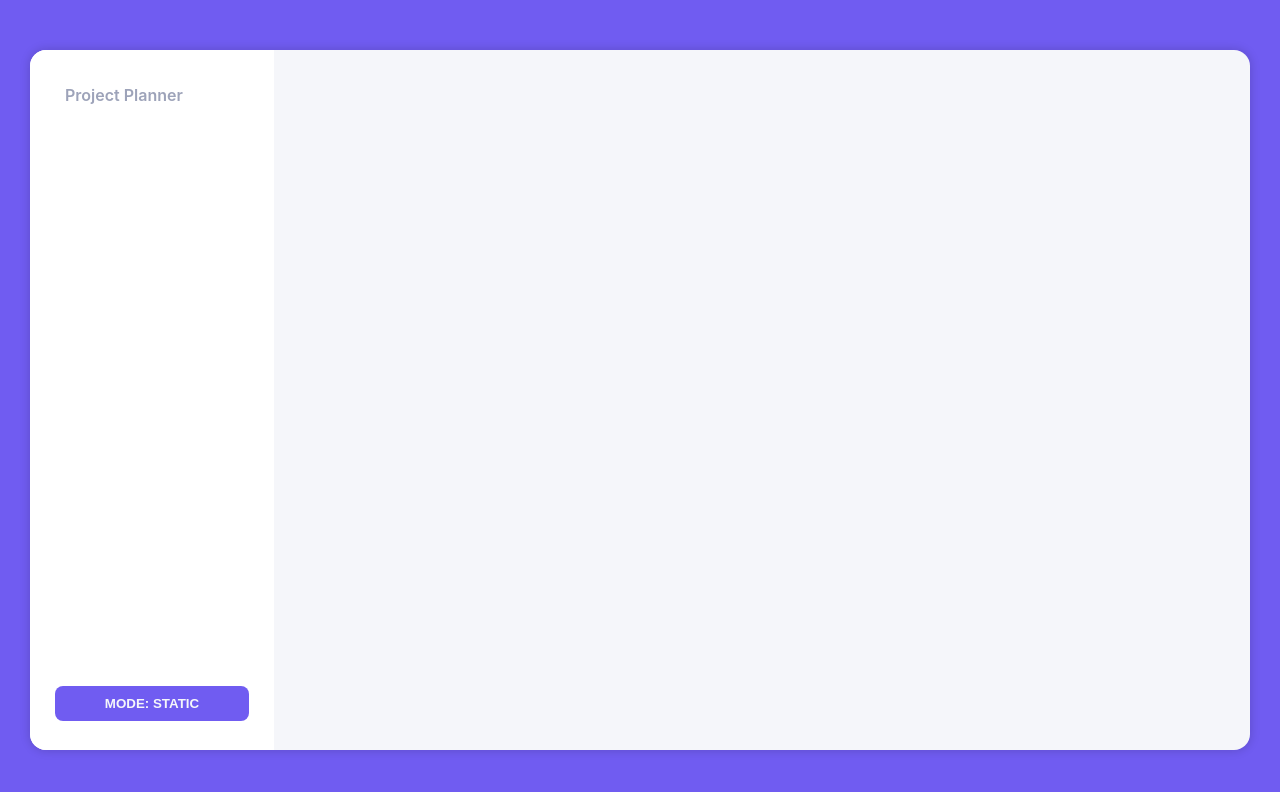
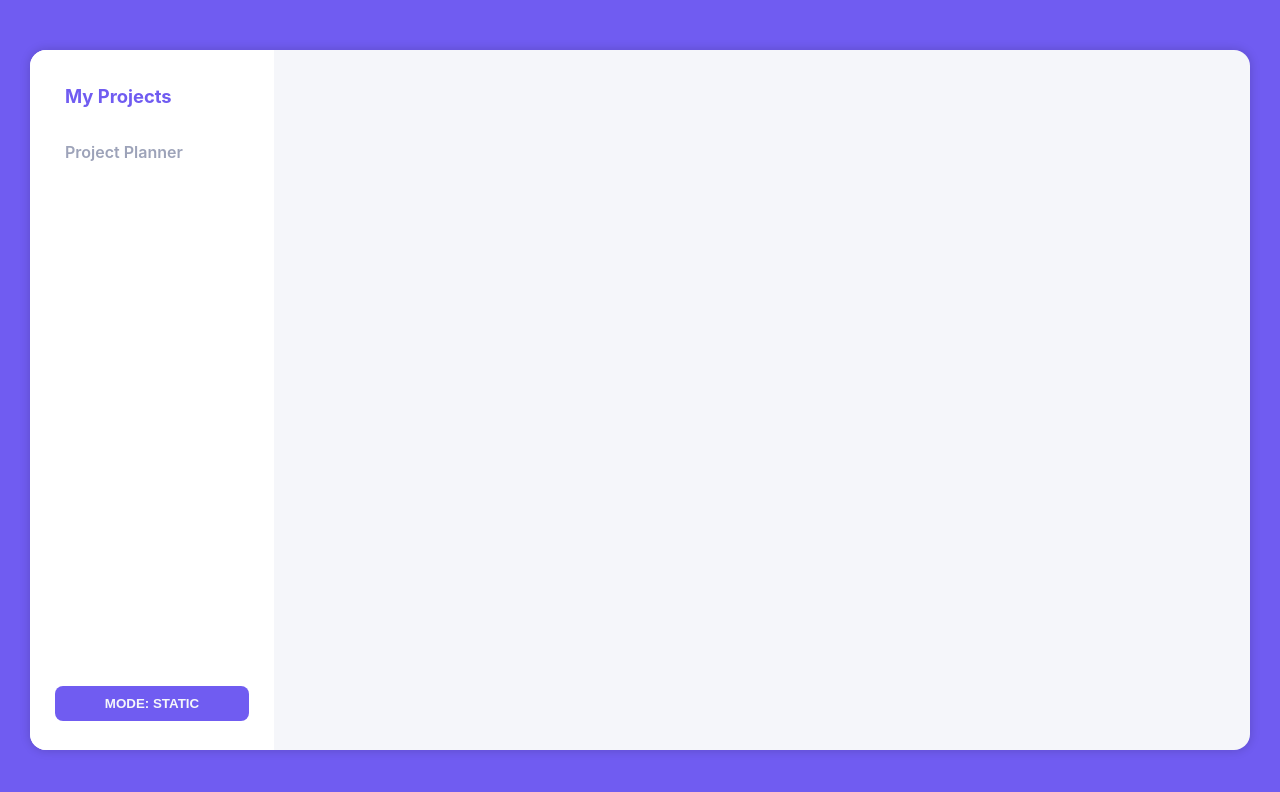
Before and after one commit to coltonehrman/project_showcase, a React (Create React App) app: page /#/ in a window 1280 px wide. Shown: the top 792 px of the page. Built offline with nearby package versions, Linux system fonts and the light colour scheme.

Commit message:
add navbar header and comment out links that are not implemented

```diff
--- a/src/components/NavBar.js
+++ b/src/components/NavBar.js
@@ -4,10 +4,11 @@ import { ModeContext } from '../App'
 import storage from '../controllers/storage'
 import '../css/NavBar.css'
 
-const NavHeader = ({ title }) => {
+const NavHeader = ({ title, children }) => {
   return (
-    <div className="navheader">
-      <h4 className="navheader--title">{title}</h4>
+    <div className="navbar--header">
+      <h4 className="navbar--header__title">{title}</h4>
+      {children}
     </div>
   )
 }
@@ -51,7 +52,8 @@ const ProjectLinks = () => {
   if (!projects) return null
 
   return (
-    <>
+    <div className="navbar">
+      <NavHeader title="My Projects">
         <div className="navbar--links">
           {projects.map((project, i) => (
             (project.editing) ?
@@ -72,6 +74,7 @@ const ProjectLinks = () => {
               </NavLink>
           ))}
         </div>
+      </NavHeader>
 
       <div className="navbar--footer">
         {mode === 'edit' &&
@@ -105,7 +108,7 @@ const ProjectLinks = () => {
           MODE: <span className="navlink--mode__type">{mode}</span>
         </button>
       </div>
-    </>
+    </div>
   )
 }
 
@@ -113,6 +116,8 @@ const ProjectDetailLinks = () => {
   const { project } = useParams()
 
   return (
+    <div className="navbar">
+      <NavHeader title={project}>
         <div className="navbar--links">
           <NavLink
             to={`/${project}/`}
@@ -124,7 +129,7 @@ const ProjectDetailLinks = () => {
             Dashboard
           </NavLink>
 
-      <NavLink
+          {/* <NavLink
             to={`/${project}/design/ideas`}
             className="navlink"
             activeClassName="navlink--active"
@@ -132,9 +137,9 @@ const ProjectDetailLinks = () => {
             exact
           >
             Design Ideas
-      </NavLink>
+          </NavLink> */}
 
-      <NavLink
+          {/* <NavLink
             to={`/${project}/react-components`}
             className="navlink"
             activeClassName="navlink--active"
@@ -142,9 +147,9 @@ const ProjectDetailLinks = () => {
             exact
           >
             React Components
-      </NavLink>
+          </NavLink> */}
 
-      <NavLink
+          {/* <NavLink
             to={`/${project}/timeline`}
             className="navlink"
             activeClassName="navlink--active"
@@ -152,9 +157,9 @@ const ProjectDetailLinks = () => {
             exact
           >
             Timeline
-      </NavLink>
+          </NavLink> */}
 
-      <NavLink
+          {/* <NavLink
             to={`/${project}/uml`}
             className="navlink"
             activeClassName="navlink--active"
@@ -162,9 +167,9 @@ const ProjectDetailLinks = () => {
             exact
           >
             UML
-      </NavLink>
+          </NavLink> */}
 
-      <NavLink
+          {/* <NavLink
             to={`/${project}/tasks`}
             className="navlink"
             activeClassName="navlink--active"
@@ -172,9 +177,9 @@ const ProjectDetailLinks = () => {
             exact
           >
             Tasks
-      </NavLink>
+          </NavLink> */}
 
-      <NavLink
+          {/* <NavLink
             to={`/${project}/statistics`}
             className="navlink"
             activeClassName="navlink--active"
@@ -182,9 +187,9 @@ const ProjectDetailLinks = () => {
             exact
           >
             Statistics
-      </NavLink>
+          </NavLink> */}
 
-      <NavLink
+          {/* <NavLink
             to={`/${project}/settings`}
             className="navlink"
             activeClassName="navlink--active"
@@ -192,16 +197,16 @@ const ProjectDetailLinks = () => {
             exact
           >
             Settings
-      </NavLink>
+          </NavLink> */}
+        </div>
+      </NavHeader>
     </div>
   )
 }
 
 const NavBar = () => {
   return (
-    <div className="navbar">
-      {/* <NavHeader title="Project Name" /> */}
-
+    <>
       <Route path="/" exact>
         <ProjectLinks />
       </Route>
@@ -209,7 +214,7 @@ const NavBar = () => {
       <Route path="/:project">
         <ProjectDetailLinks />
       </Route>
-    </div>
+    </>
   )
 }
 
--- a/src/css/NavBar.css
+++ b/src/css/NavBar.css
@@ -7,20 +7,14 @@
   flex-direction: column;
 }
 
-.navheader {
-  padding-left: 35px;
-  padding-top: 25px;
-  flex: 1;
+.navbar--header {
+  flex: 10;
 }
 
-.navheader--title {
-  margin: 0;
-  color: #3F3F3F;
+.navbar--header__title {
+  margin: 35px;
+  color: #705CF1;
   font-size: 1.15rem;
-}
-
-.navbar--links {
-  flex: 10;
 }
 
 .navbar--footer {
```
Lines whose indentation alone changed are shown as unchanged.
